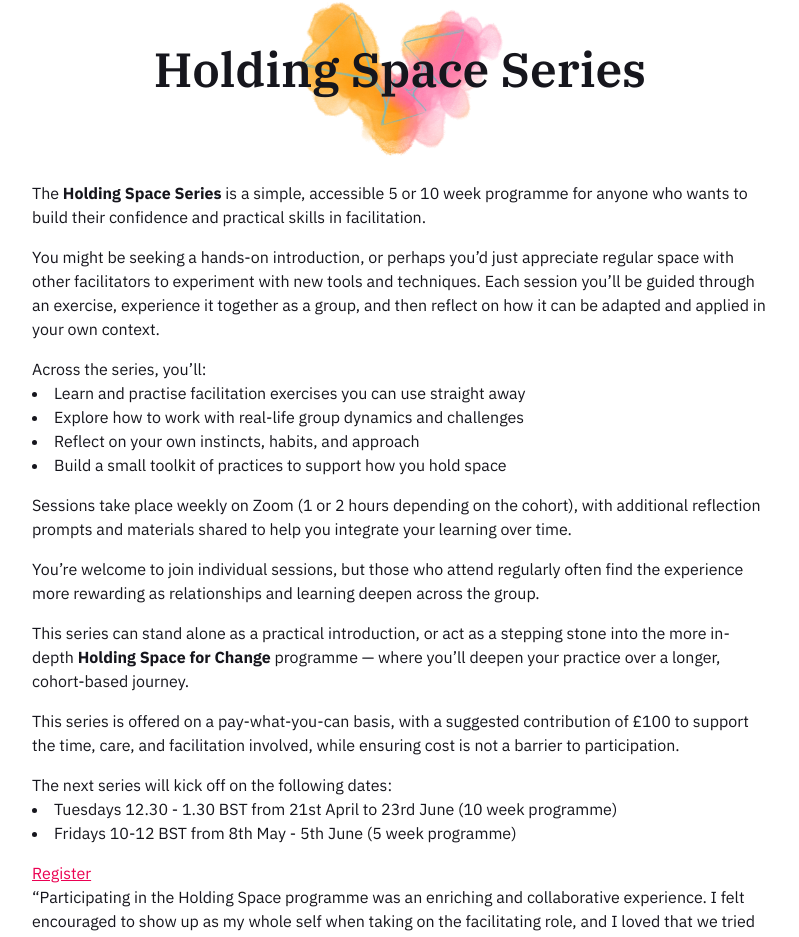
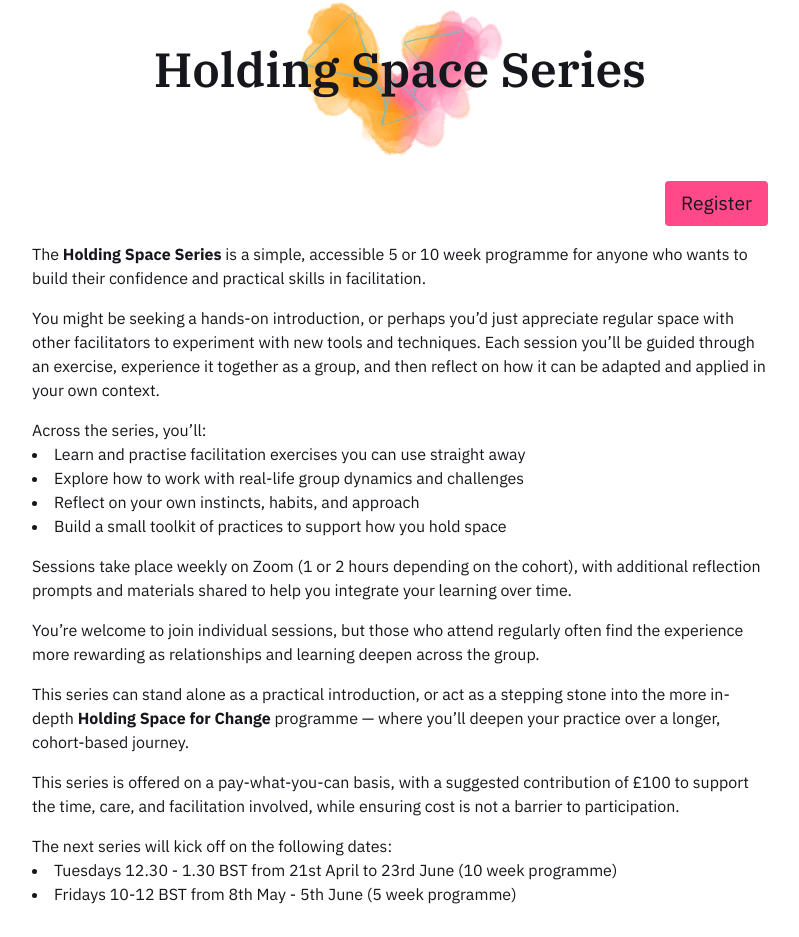
Before and after one commit to cookiewolf/holding-space, a SvelteKit app: page /holding-space-short-series in a window 1280 px wide. Shown: the part 107-1044 px from the top of the page, without its empty margins (240-1039 px from the left). Built offline with nearby package versions, Linux system fonts and the light colour scheme.

Commit message:
Update course layout

```diff
--- a/src/routes/holding-space-for-change/+page.svelte
+++ b/src/routes/holding-space-for-change/+page.svelte
@@ -7,7 +7,9 @@
 		<h1>Holding Space for Change</h1>
 	</div>
 
-	<div>
+	<div class="page">
+		<a href={resolve('/holding-space-for-change/apply')} class="button-link right">Register</a>
+
 		<p>We are living through a time of profound transition.</p>
 
 		<p>
@@ -87,14 +89,13 @@
 			The programme is designed to support significant personal and professional transformation,
 			shaping how you work, lead, and collaborate long after the programme ends.
 		</p>
-	</div>
 
 		<h2>How we will learn together</h2>
 
 		<p>
-		This learning experience is designed to be experiential because we see facilitation as something
-		you develop over time, and reflection on lived experience is a core part of how that learning
-		deepens. During the programme you’ll get access:
+			This learning experience is designed to be experiential because we see facilitation as
+			something you develop over time, and reflection on lived experience is a core part of how that
+			learning deepens. During the programme you’ll get access:
 		</p>
 
 		<h3>8 x 3-hour workshops</h3>
@@ -116,15 +117,15 @@
 
 		<h3>1-to-1 coaching</h3>
 		<p>
-		Individual sessions to support you in making the learning your own. You can use these spaces to
-		explore your facilitation style, work through live challenges, and think about how best to embed
-		new approaches into your specific context.
+			Individual sessions to support you in making the learning your own. You can use these spaces
+			to explore your facilitation style, work through live challenges, and think about how best to
+			embed new approaches into your specific context.
 		</p>
 
 		<h3>Welcome pack and learning journal</h3>
 		<p>
-		We want your learning experience to start well - so all participants will receive a welcome pack
-		and journal. You’ll be supported to set some learning goals and provided with a set of
+			We want your learning experience to start well - so all participants will receive a welcome
+			pack and journal. You’ll be supported to set some learning goals and provided with a set of
 			reflection prompts to help you journal about your experiences.
 		</p>
 
@@ -141,7 +142,8 @@
 				Are trying to <b>shift culture or ways of working</b> within an organisation, team, or community
 			</li>
 			<li>
-			Want to <b>strengthen your facilitation practice</b>, even if it is not your formal job title
+				Want to <b>strengthen your facilitation practice</b>, even if it is not your formal job
+				title
 			</li>
 			<li>Are open to reflection, experimentation, and learning alongside others</li>
 		</ul>
@@ -163,7 +165,9 @@
 			</li>
 			<li class="cost">
 				<h3>Standard tier - £1,400</h3>
-			<p>For individuals earning an average or decent wage or those with savings/ family wealth.</p>
+				<p>
+					For individuals earning an average or decent wage or those with savings/ family wealth.
+				</p>
 				<p>For team members joining on behalf of micro or small organisations.</p>
 			</li>
 			<li class="cost">
@@ -174,8 +178,8 @@
 		</ul>
 
 		<p>
-		Please choose the highest rate you can afford so that facilitators can be paid fairly for their
-		time commitment, and we can continue to offer scholarship spaces.
+			Please choose the highest rate you can afford so that facilitators can be paid fairly for
+			their time commitment, and we can continue to offer scholarship spaces.
 		</p>
 
 		<p>
@@ -184,17 +188,17 @@
 			> to request a free scholarship place.
 		</p>
 
-	<div>
-		<a href={resolve('/holding-space-for-change/apply')}>Register</a>
-	</div>
+		<a href={resolve('/holding-space-for-change/apply')} class="button-link">Register</a>
 
 		<h2>Key dates</h2>
 
+		<div class="highlight">
 			<p>Fri 24 April - Application Deadline</p>
 
 			<p>Fri 8 May - Successful applicants informed</p>
 
 			<p>June 2026 - February 2027 Programme takes place</p>
+		</div>
 
 		<h2>Programme dates & topics</h2>
 
@@ -204,6 +208,7 @@
 			different pattern. Coaching sessions will be booked on an individual basis.
 		</p>
 
+		<div class="highlight">
 			<p>June 12th 2026: Laying foundations</p>
 			<p>June 26th 2026 : Relational practices for a just future</p>
 			<p>July 17th 2026: Coaching groups and action learning</p>
@@ -212,15 +217,17 @@
 			<p>Nov 13th 2026 : Power dynamics and positionality</p>
 			<p>Dec 11th 2026: Different approaches to decision-making</p>
 			<p>Jan 8th 2027: Imagination practice</p>
+		</div>
+	</div>
 </main>
 
 <style>
 	.hero {
+		align-items: center;
 		background-image: url('$lib/assets/programme.webp');
 		background-position: center;
 		background-repeat: no-repeat;
 		background-size: contain;
-		align-items: center;
 		display: flex;
 		font-size: 3rem;
 		height: 14rem;
@@ -265,4 +272,39 @@
 	.cost {
 		margin-bottom: 1rem;
 	}
+
+	.page {
+		display: flex;
+		flex-direction: column;
+	}
+
+	.button-link {
+		align-self: center;
+		background-color: var(--pink);
+		border-radius: 4px;
+		color: var(--text);
+		display: inline-block;
+		font-size: 1.2rem;
+		margin-top: 2rem;
+		outline: 2px solid transparent;
+		padding: 0.5rem 1rem;
+		text-decoration: none;
+	}
+
+	.button-link.right {
+		align-self: flex-end;
+		margin-top: 0;
+		margin-bottom: 1rem;
+	}
+
+	.button-link:hover {
+		outline: 2px solid var(--orange-light);
+	}
+
+	.highlight {
+		background-color: var(--orange-light);
+		border-radius: 1rem;
+		margin: 1rem 0;
+		padding: 1rem;
+	}
 </style>
--- a/src/routes/holding-space-short-series/+page.svelte
+++ b/src/routes/holding-space-short-series/+page.svelte
@@ -7,7 +7,9 @@
 		<h1>Holding Space Series</h1>
 	</div>
 
-	<div>
+	<div class="page">
+		<a href={resolve('/holding-space-short-series/apply')} class="button-link right">Register</a>
+
 		<p>
 			The <b>Holding Space Series</b> is a simple, accessible 5 or 10 week programme for anyone who wants
 			to build their confidence and practical skills in facilitation.
@@ -58,9 +60,9 @@
 			<li>Fridays 10-12 BST from 8th May - 5th June (5 week programme)</li>
 		</ul>
 
-		<a href={resolve('/holding-space-short-series/apply')}>Register</a>
+		<a href={resolve('/holding-space-short-series/apply')} class="button-link">Register</a>
 
-		<p>
+		<p class="highlight">
 			“Participating in the Holding Space programme was an enriching and collaborative experience. I
 			felt encouraged to show up as my whole self when taking on the facilitating role, and I loved
 			that we tried out techniques in real time each week. Since finishing the course, I have used
@@ -75,11 +77,11 @@
 
 <style>
 	.hero {
+		align-items: center;
 		background-image: url('$lib/assets/short.webp');
 		background-position: center;
 		background-repeat: no-repeat;
 		background-size: contain;
-		align-items: center;
 		display: flex;
 		font-size: 3rem;
 		height: 14rem;
@@ -96,4 +98,39 @@
 		list-style-position: inside;
 		margin-bottom: 1rem;
 	}
+
+	.page {
+		display: flex;
+		flex-direction: column;
+	}
+
+	.button-link {
+		align-self: center;
+		background-color: var(--pink);
+		border-radius: 4px;
+		color: var(--text);
+		display: inline-block;
+		font-size: 1.2rem;
+		margin-top: 2rem;
+		outline: 2px solid transparent;
+		padding: 0.5rem 1rem;
+		text-decoration: none;
+	}
+
+	.button-link.right {
+		align-self: flex-end;
+		margin-top: 0;
+		margin-bottom: 1rem;
+	}
+
+	.button-link:hover {
+		outline: 2px solid var(--orange-light);
+	}
+
+	.highlight {
+		background-color: var(--orange-light);
+		border-radius: 1rem;
+		margin: 1rem 0;
+		padding: 1rem;
+	}
 </style>
```
Lines whose indentation alone changed are shown as unchanged.
